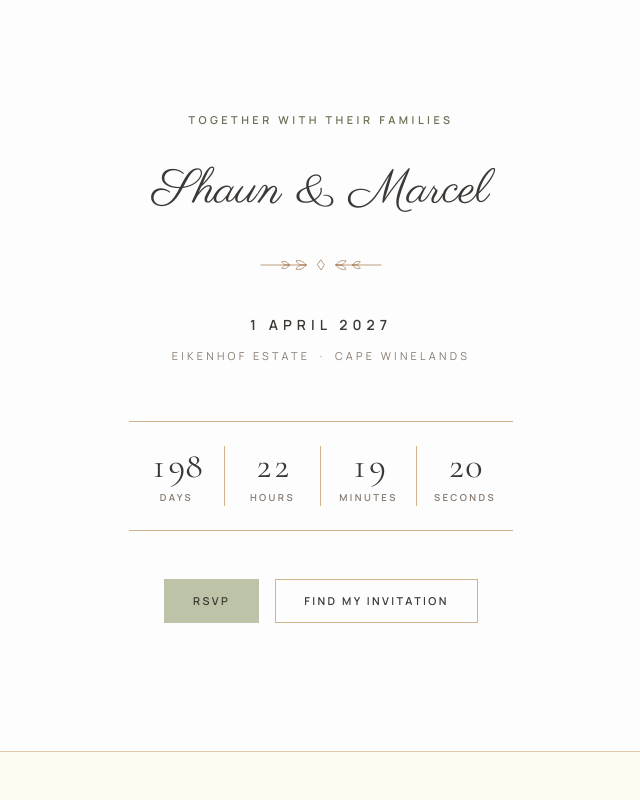
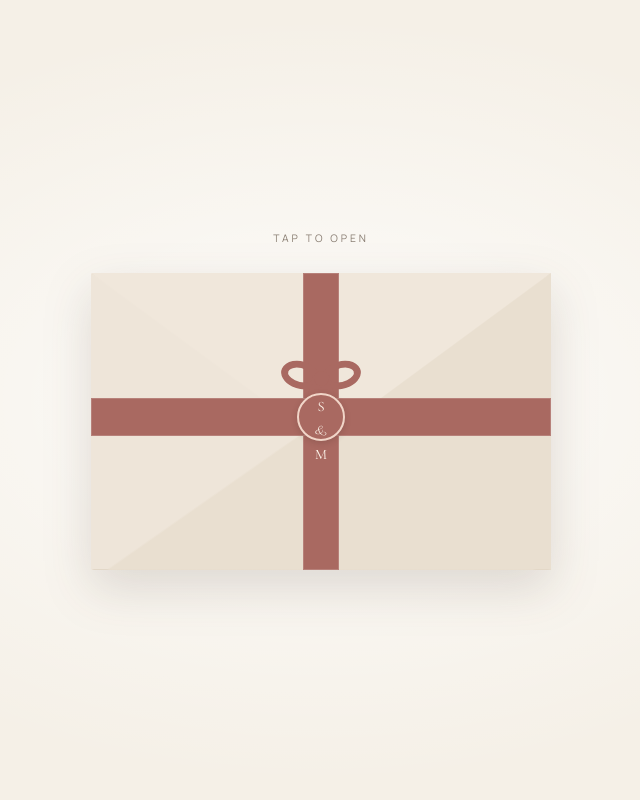
Before and after one commit to thomaspshaun/shaunmarcel, a SvelteKit app in the folder wedding-invitation/: page / in a window 1280 px wide. Shown: the top 800 px of the page, without its empty margins (319-959 px from the left). Built offline with nearby package versions, Linux system fonts and the light colour scheme; no server answers; the database is empty.

Commit message:
Add InvitationEnvelope component for wedding invitation display

```diff
--- /dev/null
+++ b/wedding-invitation/src/lib/components/InvitationEnvelope.svelte
@@ -0,0 +1,314 @@
+<script lang="ts">
+  import { site } from '$lib/site-config';
+
+  let isOpening = $state(false);
+  let isDismissed = $state(false);
+
+  function openInvitation() {
+    if (isOpening) return;
+    isOpening = true;
+    window.setTimeout(() => (isDismissed = true), 1450);
+  }
+</script>
+
+{#if !isDismissed}
+  <div class:opening={isOpening} class="intro" aria-label="Wedding invitation">
+    <button
+      class="envelope-button"
+      type="button"
+      onclick={openInvitation}
+      aria-label="Open the wedding invitation"
+      aria-hidden={isOpening}
+      tabindex={isOpening ? -1 : 0}
+    >
+      <span class="hint">Tap to open</span>
+      <span class="envelope">
+        <span class="letter">
+          <span class="letter-kicker">Together with their families</span>
+          <span class="letter-names">{site.coupleNames}</span>
+          <span class="letter-date">{site.weddingDateLabel}</span>
+        </span>
+        <span class="envelope-back"></span>
+        <span class="envelope-flap"></span>
+        <span class="envelope-front"></span>
+        <span class="ribbon ribbon-vertical"></span>
+        <span class="ribbon ribbon-horizontal"></span>
+        <span class="bow" aria-hidden="true">
+          <span class="bow-loop bow-left"></span>
+          <span class="bow-loop bow-right"></span>
+          <span class="bow-knot"></span>
+          <span class="bow-tail bow-tail-left"></span>
+          <span class="bow-tail bow-tail-right"></span>
+        </span>
+      </span>
+      <span class="seal" aria-hidden="true">S <span>&</span> M</span>
+    </button>
+  </div>
+{/if}
+
+<style>
+  .intro {
+    position: fixed;
+    inset: 0;
+    z-index: 100;
+    display: grid;
+    place-items: center;
+    overflow: hidden;
+    background:
+      radial-gradient(ellipse at center, rgb(255 255 255 / 82%), transparent 68%),
+      #f5f0e7;
+    transition: opacity 700ms ease, visibility 700ms ease;
+  }
+
+  .intro.opening {
+    opacity: 0;
+    visibility: hidden;
+  }
+
+  .envelope-button {
+    position: relative;
+    display: grid;
+    width: min(86vw, 460px);
+    justify-items: center;
+    padding: 3rem 0;
+    color: var(--color-text);
+    background: transparent;
+    border: 0;
+    cursor: pointer;
+    -webkit-tap-highlight-color: transparent;
+  }
+
+  .envelope-button:focus-visible {
+    outline: 2px solid var(--color-primary-dark);
+    outline-offset: 12px;
+  }
+
+  .hint {
+    margin-bottom: 1.6rem;
+    color: var(--color-text-muted);
+    font-size: 0.65rem;
+    letter-spacing: 0.28em;
+    text-transform: uppercase;
+    animation: breathe 2.4s ease-in-out infinite;
+  }
+
+  .envelope {
+    position: relative;
+    display: block;
+    width: 100%;
+    aspect-ratio: 1.55;
+    filter: drop-shadow(0 18px 24px rgb(66 49 35 / 15%));
+    perspective: 900px;
+  }
+
+  .envelope-back,
+  .envelope-front,
+  .envelope-flap {
+    position: absolute;
+    inset: 0;
+  }
+
+  .envelope-back {
+    background: #e9dfd0;
+    border: 1px solid #d3c4af;
+    border-radius: 3px;
+  }
+
+  .letter {
+    position: absolute;
+    z-index: 1;
+    inset: 7% 10% 3%;
+    display: flex;
+    flex-direction: column;
+    align-items: center;
+    justify-content: center;
+    gap: 0.65rem;
+    background: #fffdf8;
+    border: 1px solid #e9dfd0;
+    transition: transform 850ms cubic-bezier(0.2, 0.75, 0.25, 1) 250ms;
+  }
+
+  .letter-kicker,
+  .letter-date {
+    color: var(--color-text-muted);
+    font-size: clamp(0.45rem, 2vw, 0.62rem);
+    letter-spacing: 0.2em;
+    text-transform: uppercase;
+  }
+
+  .letter-names {
+    color: var(--color-accent);
+    font-family: var(--font-script);
+    font-size: clamp(1.5rem, 7vw, 2.5rem);
+  }
+
+  .envelope-front {
+    z-index: 3;
+    background: linear-gradient(145deg, transparent 49.8%, #dfd2c0 50%);
+    clip-path: polygon(0 0, 50% 52%, 100% 0, 100% 100%, 0 100%);
+  }
+
+  .envelope-front::before {
+    position: absolute;
+    inset: 0;
+    content: "";
+    background: linear-gradient(35deg, #eee5d9 50%, transparent 50.4%);
+    clip-path: polygon(0 0, 0 100%, 100% 100%);
+  }
+
+  .envelope-front::after {
+    position: absolute;
+    inset: 0;
+    content: "";
+    background: linear-gradient(-35deg, #e9dfd0 50%, transparent 50.4%);
+    clip-path: polygon(100% 0, 100% 100%, 0 100%);
+  }
+
+  .envelope-flap {
+    z-index: 4;
+    background: #f0e7db;
+    clip-path: polygon(0 0, 100% 0, 50% 57%);
+    transform-origin: top;
+    transition: transform 650ms ease, z-index 0ms 325ms;
+  }
+
+  .ribbon {
+    position: absolute;
+    z-index: 5;
+    display: block;
+    background: #a96961;
+    box-shadow: inset 0 0 0 1px rgb(255 255 255 / 16%);
+    transition: opacity 300ms ease;
+  }
+
+  .ribbon-vertical {
+    inset: 0 46% 0;
+  }
+
+  .ribbon-horizontal {
+    inset: 42% 0 auto;
+    height: 13%;
+  }
+
+  .bow {
+    position: absolute;
+    z-index: 6;
+    top: 28%;
+    left: 50%;
+    width: 92px;
+    height: 66px;
+    transform: translateX(-50%);
+    transition: transform 400ms ease, opacity 300ms ease;
+  }
+
+  .bow-loop {
+    position: absolute;
+    top: 5px;
+    width: 39px;
+    height: 28px;
+    border: 7px solid #a96961;
+    border-radius: 60% 45% 60% 45%;
+  }
+
+  .bow-left {
+    left: 6px;
+    transform: rotate(25deg);
+  }
+
+  .bow-right {
+    right: 6px;
+    transform: rotate(-25deg) scaleX(-1);
+  }
+
+  .bow-knot {
+    position: absolute;
+    top: 15px;
+    left: 39px;
+    width: 15px;
+    height: 15px;
+    background: #a96961;
+    border-radius: 50%;
+  }
+
+  .bow-tail {
+    position: absolute;
+    top: 29px;
+    width: 13px;
+    height: 30px;
+    background: #a96961;
+    clip-path: polygon(0 0, 100% 0, 100% 100%, 50% 78%, 0 100%);
+  }
+
+  .bow-tail-left {
+    left: 31px;
+    transform: rotate(20deg);
+  }
+
+  .bow-tail-right {
+    right: 31px;
+    transform: rotate(-20deg);
+  }
+
+  .seal {
+    position: absolute;
+    z-index: 7;
+    top: 54%;
+    left: 50%;
+    display: grid;
+    width: 48px;
+    height: 48px;
+    place-items: center;
+    color: #fff8ee;
+    font-family: var(--font-display);
+    font-size: 0.9rem;
+    background: #a96961;
+    border: 2px solid #f1d5c8;
+    border-radius: 50%;
+    box-shadow: 0 2px 6px rgb(60 39 31 / 18%);
+    transform: translate(-50%, -50%);
+    transition: opacity 250ms ease, transform 250ms ease;
+  }
+
+  .seal span {
+    margin: 0 2px;
+    font-family: var(--font-script);
+  }
+
+  .opening .envelope-flap {
+    z-index: 0;
+    transform: rotateX(180deg);
+  }
+
+  .opening .letter {
+    transform: translateY(-72%);
+  }
+
+  .opening .ribbon,
+  .opening .bow,
+  .opening .seal,
+  .opening .hint {
+    opacity: 0;
+  }
+
+  .opening .bow {
+    transform: translate(-50%, -20px) scale(0.8);
+  }
+
+  @keyframes breathe {
+    50% { opacity: 0.55; }
+  }
+
+  @media (prefers-reduced-motion: reduce) {
+    .intro,
+    .letter,
+    .envelope-flap,
+    .ribbon,
+    .bow,
+    .seal,
+    .hint {
+      transition-duration: 1ms;
+      animation-duration: 1ms;
+      animation-iteration-count: 1;
+    }
+  }
+</style>
--- a/wedding-invitation/src/routes/+page.svelte
+++ b/wedding-invitation/src/routes/+page.svelte
@@ -13,6 +13,7 @@
   import GuestHeader from '$lib/components/GuestHeader.svelte'; // Hidden for now
   import GuestLookupModal from '$lib/components/GuestLookupModal.svelte';
   import Registry from '$lib/components/Registry.svelte';
+  import InvitationEnvelope from '$lib/components/InvitationEnvelope.svelte';
   import { site } from '$lib/site-config';
   import { guestStore } from '$lib/guestStore';
   import { findGuestByCode } from '$lib/supabase';
@@ -37,6 +38,8 @@
 
 <!-- GuestHeader hidden for now -->
 
+<InvitationEnvelope />
+
 <Hero>
   {#snippet action()}
     <GuestLookupModal />
```
